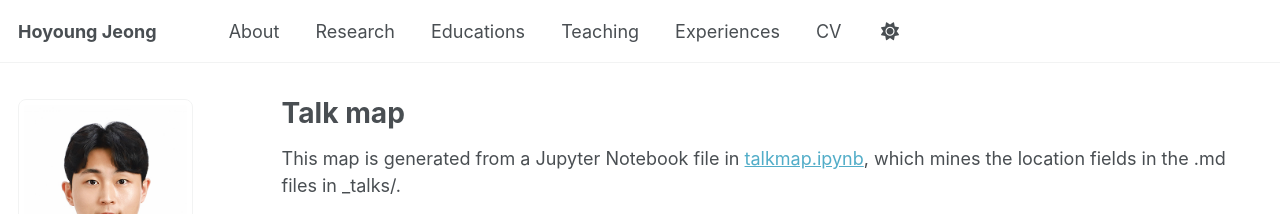
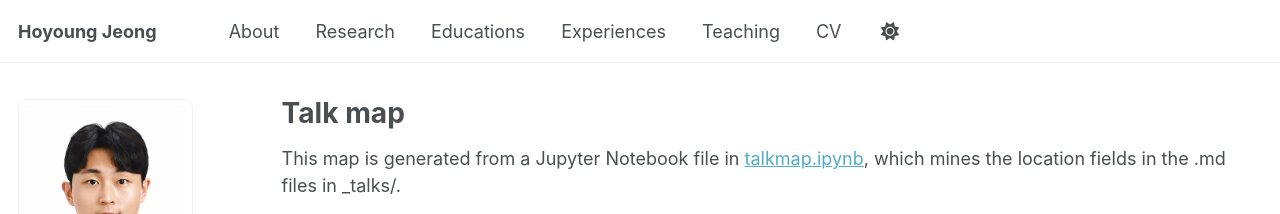
Before and after one commit to ho0hoy/ho0hoy.github.io, a Jekyll site: the page built from _pages/talkmap.html, in a window 1280 px wide. Shown: the top 214 px of the page. Built offline with Jekyll 4.4.1, drawn with Linux system fonts in a browser that asks for light colours; a script bundle is joined from its source files by our own code; library files that are not in the unit come from our copies; part of the change alters nothing that is shown.

```diff
--- a/_data/navigation.yml
+++ b/_data/navigation.yml
@@ -17,11 +17,11 @@ main:
   - title: "Educations"
     url: /#education/
 
+  - title: "Experiences"
+    url: /#experience/
+
   - title: "Teaching"
     url: /teaching/
-
-  - title: "Experiences"
-    url: /#experience/
 
   - title: "CV"
     url: /assets/CV.pdf
```
